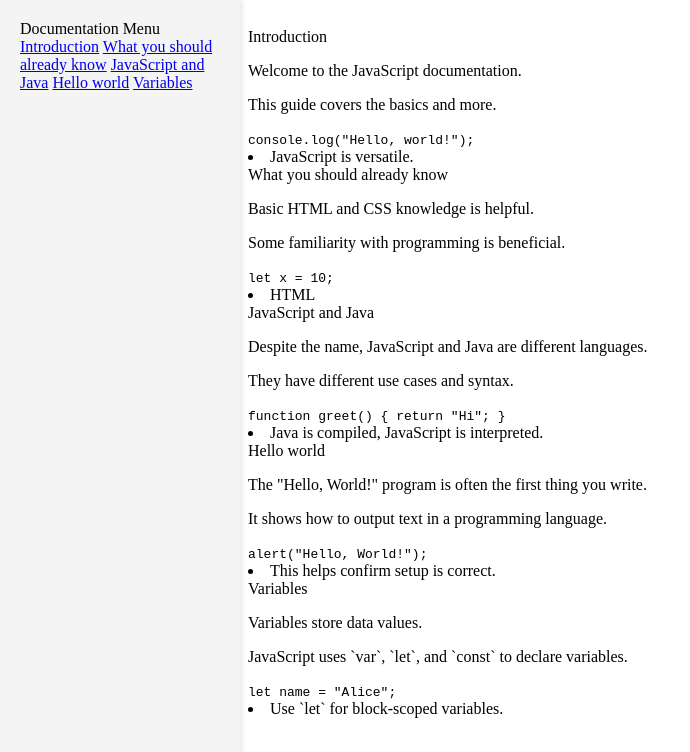
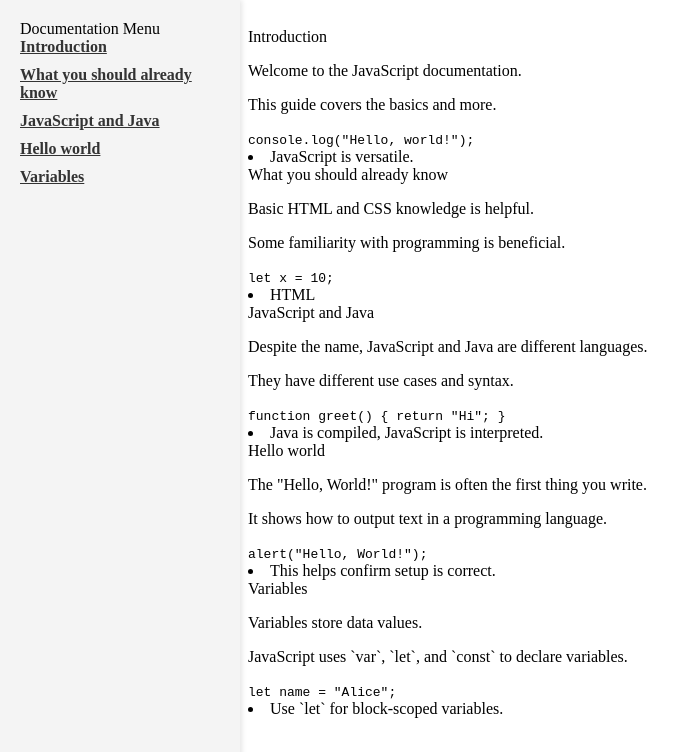
Before and after one commit to dianakius/documentation_page, a plain HTML site: page index.html in a window 1280 px wide. Shown: the whole page, without its empty margins (0-690 px from the left). Drawn offline with Linux system fonts and the light colour scheme.

Commit message:
style(css):nav-link

```diff
--- a/styles.css
+++ b/styles.css
@@ -12,3 +12,11 @@
         margin-left: 220px;
         padding: 20px;
       }
+      .nav-link {
+        display: block;
+        margin-bottom: 10px;
+        color: #333;
+        text-decoration: none;
+        font-weight: bold;
+        text-decoration: underline;
+      }
```
